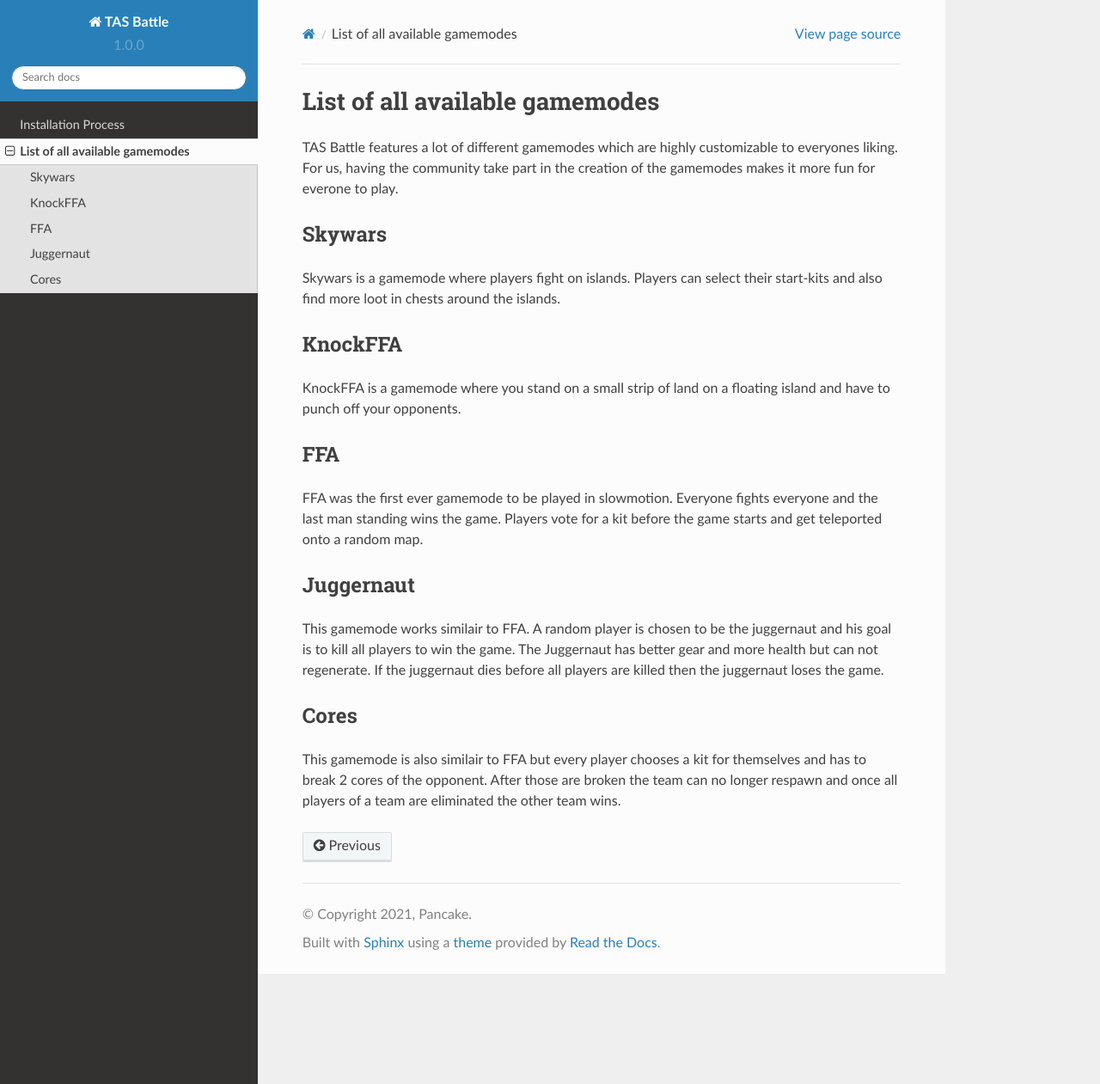
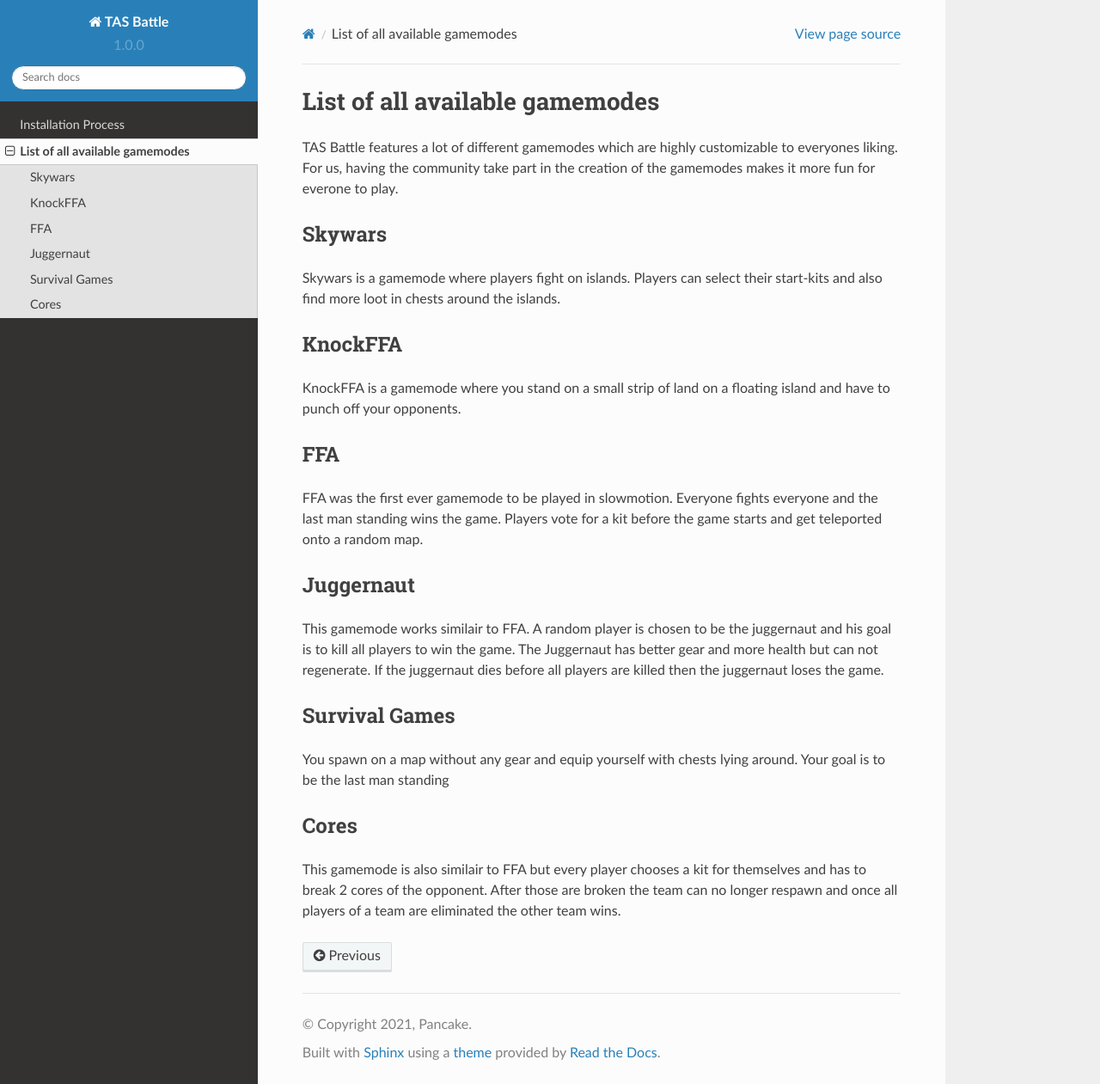
Before and after one commit to MinecraftTAS/TAS-Battle, a Sphinx documentation site: the page built from TAS-Website/source/gamemodes.rst, in a window 1280 px wide and 1261 px high. Shown: the whole window at 86% size. Built offline with Sphinx 7.4.7 and the Read the Docs theme 2.0.0, drawn with Linux system fonts in a browser that asks for light colours.

Commit message:
Update website

```diff
--- a/TAS-Website/source/gamemodes.rst
+++ b/TAS-Website/source/gamemodes.rst
@@ -23,6 +23,10 @@ Juggernaut
 This gamemode works similair to FFA. A random player is chosen to be the juggernaut and his goal is to kill all players to win the game.
 The Juggernaut has better gear and more health but can not regenerate. If the juggernaut dies before all players are killed then the juggernaut loses the game.
 
+Survival Games
+--------
+You spawn on a map without any gear and equip yourself with chests lying around. Your goal is to be the last man standing
+
 Cores
 --------
 This gamemode is also similair to FFA but every player chooses a kit for themselves and has to break 2 cores of the opponent. After those are broken the
```
